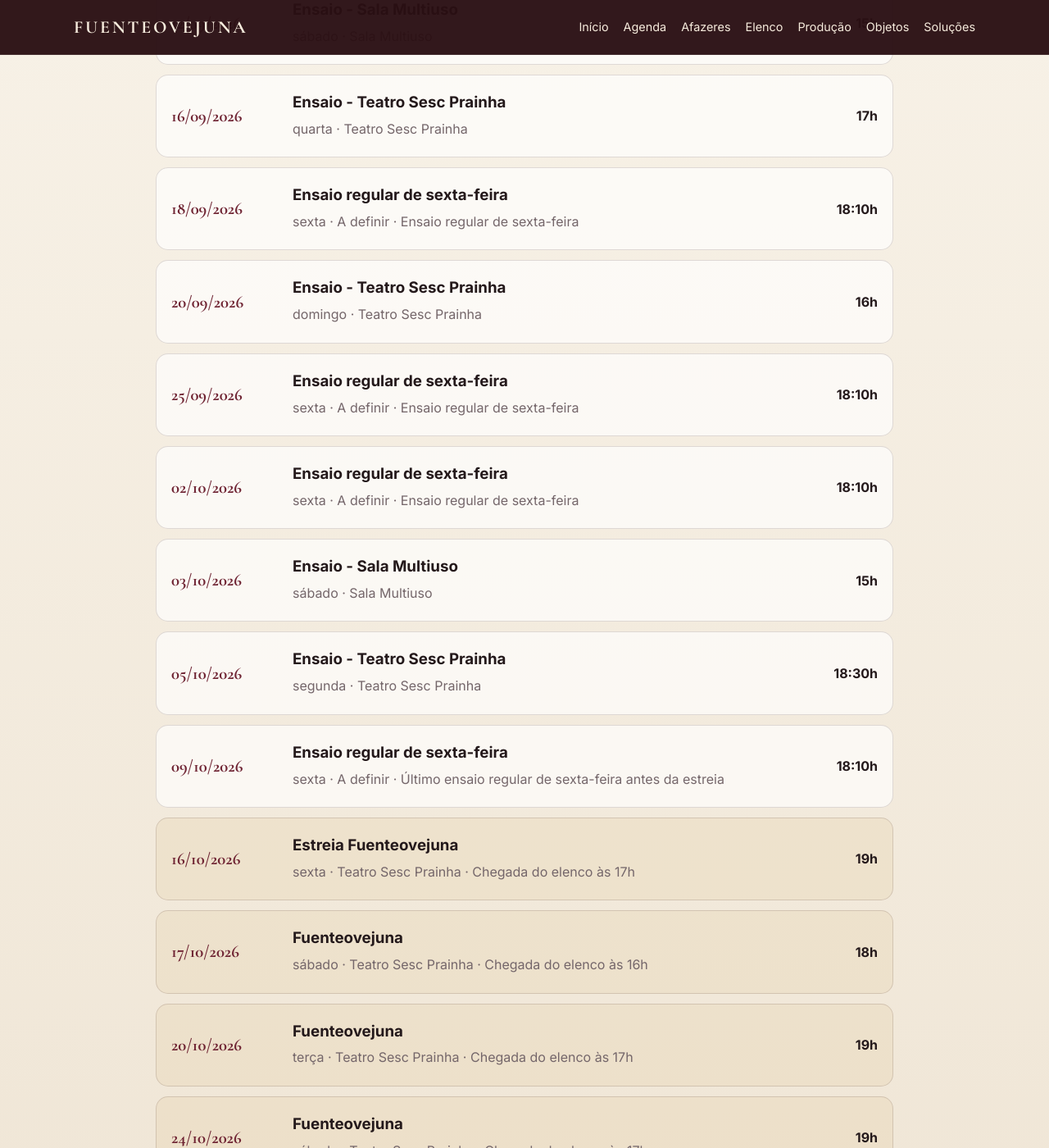
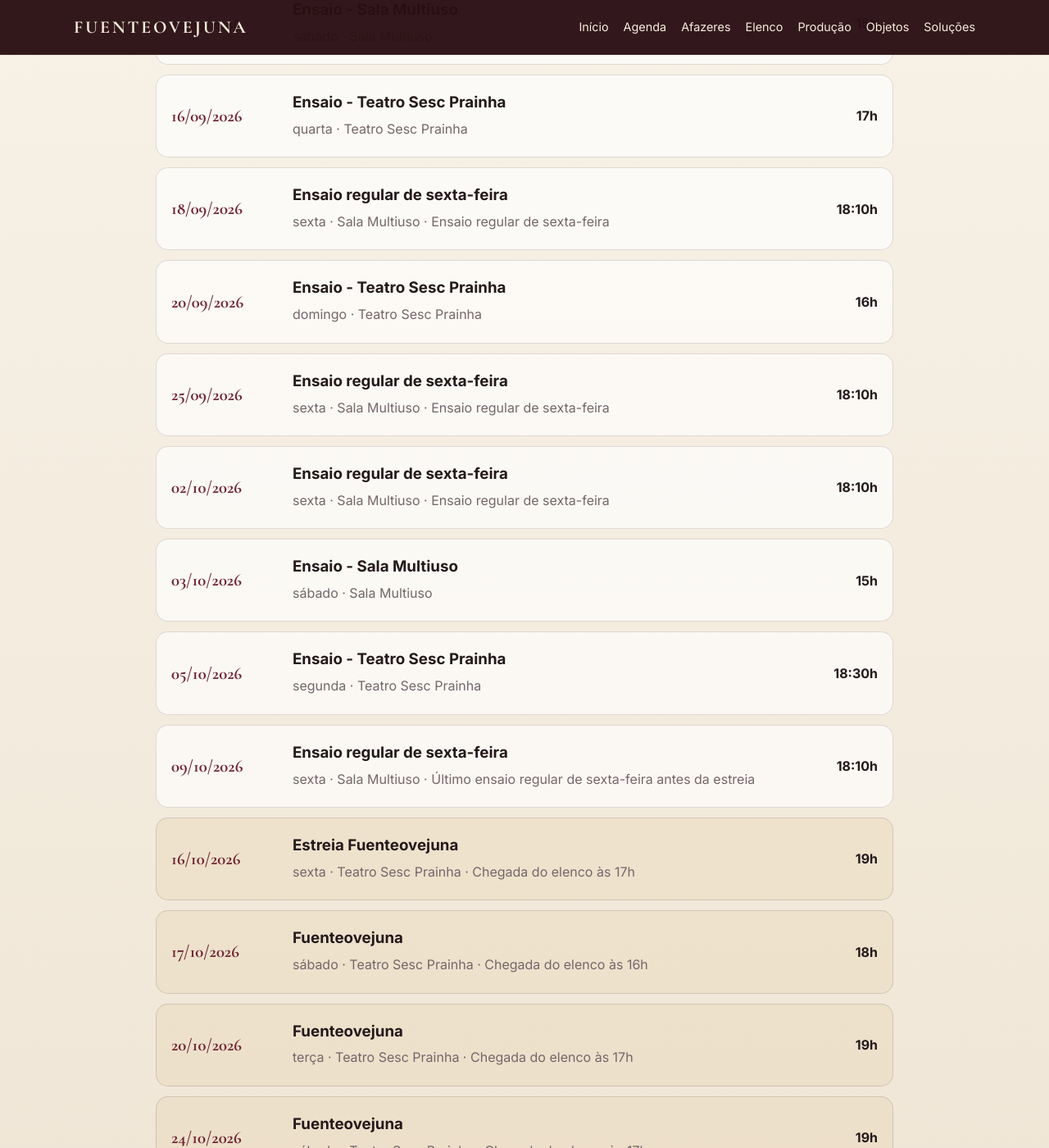
Before and after one commit to flaviomagno/teatro, a Jekyll site: the page built from docs/agenda.md, in a window 1280 px wide and 1400 px high, scrolled down 811 px. Shown: the whole window at 82% size. Built offline with Jekyll 4.4.1, drawn with Linux system fonts in a browser that asks for light colours; some of the changed text lies outside the part shown.

Commit message:
fix: set regular Friday rehearsals to Sala Multiuso

```diff
--- a/docs/_data/events.yml
+++ b/docs/_data/events.yml
@@ -21,7 +21,7 @@
   display_date: 11/09/2026
   weekday: sexta
   time: 18:10h
-  place: A definir
+  place: Sala Multiuso
   kind: ensaio
   note: Ensaio regular de sexta-feira
 
@@ -48,7 +48,7 @@
   display_date: 18/09/2026
   weekday: sexta
   time: 18:10h
-  place: A definir
+  place: Sala Multiuso
   kind: ensaio
   note: Ensaio regular de sexta-feira
 
@@ -66,7 +66,7 @@
   display_date: 25/09/2026
   weekday: sexta
   time: 18:10h
-  place: A definir
+  place: Sala Multiuso
   kind: ensaio
   note: Ensaio regular de sexta-feira
 
@@ -75,7 +75,7 @@
   display_date: 02/10/2026
   weekday: sexta
   time: 18:10h
-  place: A definir
+  place: Sala Multiuso
   kind: ensaio
   note: Ensaio regular de sexta-feira
 
@@ -102,7 +102,7 @@
   display_date: 09/10/2026
   weekday: sexta
   time: 18:10h
-  place: A definir
+  place: Sala Multiuso
   kind: ensaio
   note: Último ensaio regular de sexta-feira antes da estreia
 
```
